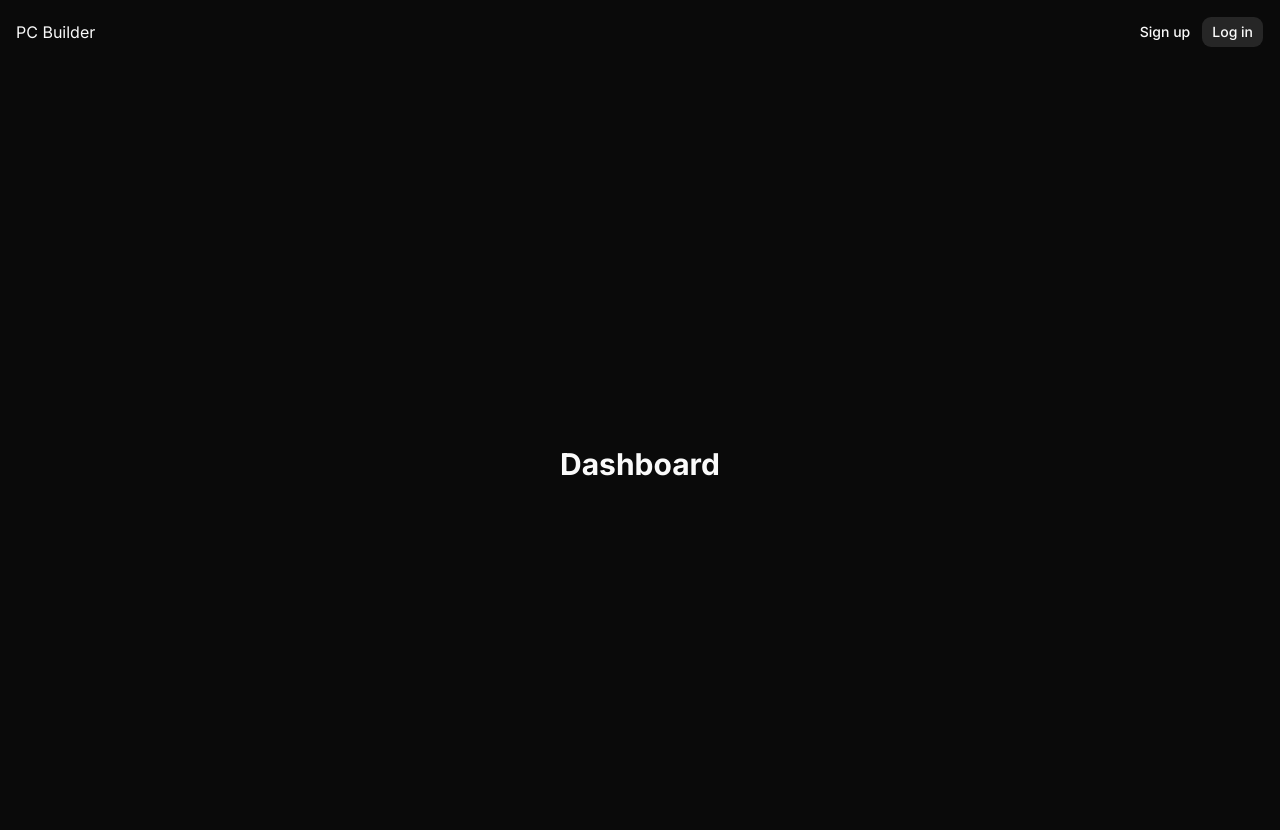
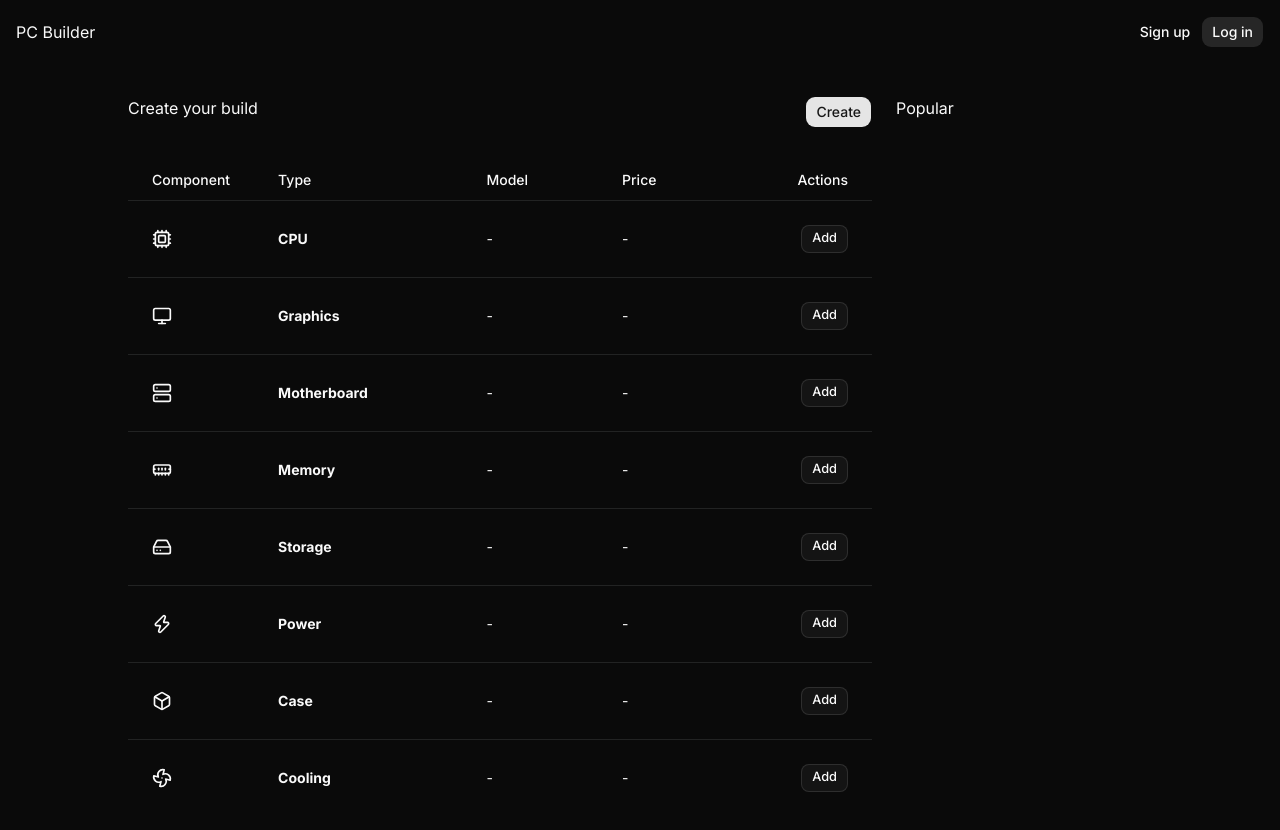
Before and after one commit to meowcannon/nextjs-learning, a Next.js app: page /dashboard in a window 1280 px wide. Shown: the top 830 px of the page. Built offline with nearby package versions, Linux system fonts and the light colour scheme; no server answers.

Commit message:
feat: current build table

```diff
--- /dev/null
+++ b/src/app/dashboard/components/current-build.tsx
@@ -0,0 +1,30 @@
+"use client";
+
+import { Button } from "@/components/ui/button";
+import type { Component } from "@/lib/types";
+import { useCallback, useState } from "react";
+import { TableParts } from "./table";
+
+export function CurrentBuild() {
+  const [selected, setSelected] = useState<Record<string, Component | null>>({});
+  const [dialogOpen, setDialogOpen] = useState(false);
+
+  const onSelected = useCallback(
+    (category: string, component: Component | null) => {
+      setSelected((prev) => ({ ...prev, [category]: component }));
+    },
+    [],
+  );
+
+  return (
+    <>
+      <div className="flex justify-between mb-8">
+        <h1>Create your build</h1>
+        <Button onClick={() => setDialogOpen(true)}>Create</Button>
+      </div>
+      <div className="min-w-0 overflow-x-auto">
+        <TableParts selected={selected} onSelected={onSelected} />
+      </div>
+    </>
+  );
+}
--- /dev/null
+++ b/src/app/dashboard/components/table.tsx
@@ -0,0 +1,76 @@
+"use client";
+
+import type { Component } from "@/lib/types";
+import { useState } from "react";
+import {
+  Table,
+  TableBody,
+  TableCell,
+  TableHead,
+  TableHeader,
+  TableRow,
+} from "@/components/ui/table";
+import { categories, iconMap } from "@/lib/const";
+import { Dialog, DialogTrigger } from "@/components/ui/dialog";
+import { Button } from "@/components/ui/button";
+
+export function TableParts({
+  selected,
+  onSelected,
+}: {
+  selected: Record<string, Component | null>;
+  onSelected: (category: string, component: Component | null) => void;
+}) {
+  const [openCategory, setOpenCategory] = useState<string | null>(null);
+
+  const totalPrice = Object.values(selected).reduce(
+    (sum, c) => sum + (c?.price ?? 0),
+    0,
+  );
+
+  return (
+    <Table>
+      <TableHeader>
+        <TableRow>
+          <TableHead className="w-25">Component</TableHead>
+          <TableHead>Type</TableHead>
+          <TableHead>Model</TableHead>
+          <TableHead>Price</TableHead>
+          <TableHead className="text-right">Actions</TableHead>
+        </TableRow>
+      </TableHeader>
+      <TableBody>
+        {categories.map((category) => {
+          const Icon = iconMap[category.icon];
+          const selectedCategory = selected[category.id];
+          return (
+            <TableRow key={category.id} className="my-2">
+              <TableCell>
+                <div className="flex items-center">
+                  <Icon className="h-5 w-5 mr-1" />
+                </div>
+              </TableCell>
+              <TableCell className="font-bold">{category.name}</TableCell>
+              <TableCell>{selectedCategory?.name ?? "-"}</TableCell>
+              <TableCell>{selectedCategory?.price ?? "-"}</TableCell>
+              <TableCell className="text-right">
+                <Dialog
+                  open={openCategory === category.id}
+                  onOpenChange={(open) =>
+                    setOpenCategory(open ? category.id : null)
+                  }
+                >
+                  <DialogTrigger asChild>
+                    <Button variant="outline" size="sm">
+                      {selectedCategory ? "Edit" : "Add"}
+                    </Button>
+                  </DialogTrigger>
+                </Dialog>
+              </TableCell>
+            </TableRow>
+          );
+        })}
+      </TableBody>
+    </Table>
+  );
+}
--- /dev/null
+++ b/src/app/dashboard/layout.tsx
@@ -0,0 +1,3 @@
+export default function Layout({ children }: LayoutProps<"/dashboard">) {
+  return <div className="container mx-auto max-w-5xl mt-8">{children}</div>;
+}
--- a/src/app/dashboard/page.tsx
+++ b/src/app/dashboard/page.tsx
@@ -1,7 +1,12 @@
+import { CurrentBuild } from "./components/current-build";
+
 export default function Page() {
   return (
-    <main className="min-h-dvh flex flex-col gap-4 items-center justify-center">
-      <h1 className="text-3xl font-bold">Dashboard</h1>
+    <main className="min-h-dvh flex flex-col gap-6 lg:flex-row lg:items-start">
+      <div className="min-w-0 flex-1">
+        <CurrentBuild />
+      </div>
+      <aside className="shrink-0 lg:sticky lg:top-6 lg:w-64">Popular</aside>
     </main>
   );
 }
--- a/src/components/ui/table.tsx
+++ b/src/components/ui/table.tsx
@@ -69,7 +69,7 @@ function TableHead({ className, ...props }: React.ComponentProps<"th">) {
     <th
       data-slot="table-head"
       className={cn(
-        "h-10 px-2 text-left align-middle font-medium whitespace-nowrap text-foreground has-[[role=checkbox]]:pr-0",
+        "h-10 px-6 text-left align-middle font-medium whitespace-nowrap text-foreground has-[[role=checkbox]]:pr-0",
         className
       )}
       {...props}
@@ -82,7 +82,7 @@ function TableCell({ className, ...props }: React.ComponentProps<"td">) {
     <td
       data-slot="table-cell"
       className={cn(
-        "p-2 align-middle whitespace-nowrap has-[[role=checkbox]]:pr-0",
+        "p-6 align-middle whitespace-nowrap has-[[role=checkbox]]:pr-0",
         className
       )}
       {...props}
--- /dev/null
+++ b/src/lib/const.ts
@@ -0,0 +1,33 @@
+import type { Category } from "./types";
+import {
+  Box,
+  Cpu,
+  Fan,
+  HardDrive,
+  MemoryStick,
+  Monitor,
+  Server,
+  Zap,
+} from "lucide-react";
+
+export const categories: Category[] = [
+  { id: "cpu", name: "CPU", icon: "Cpu" },
+  { id: "gpu", name: "Graphics", icon: "Monitor" },
+  { id: "motherboard", name: "Motherboard", icon: "Server" },
+  { id: "ram", name: "Memory", icon: "MemoryStick" },
+  { id: "storage", name: "Storage", icon: "HardDrive" },
+  { id: "psu", name: "Power", icon: "Zap" },
+  { id: "case", name: "Case", icon: "Box" },
+  { id: "cooling", name: "Cooling", icon: "Fan" },
+];
+
+export const iconMap: Record<Category["icon"], React.ElementType> = {
+  Cpu,
+  Monitor,
+  Server,
+  MemoryStick,
+  HardDrive,
+  Zap,
+  Box,
+  Fan,
+};
--- /dev/null
+++ b/src/lib/types.ts
@@ -0,0 +1,33 @@
+import * as prisma from "@/prisma_generated/browser";
+
+export type Component = prisma.Component;
+
+export type ComponentType = prisma.$Enums.ComponentType;
+
+export type Category = {
+  id: string;
+  name: string;
+  icon: string;
+};
+
+export const categoryToDatabaseType: Record<string, ComponentType> = {
+  cpu: "cpu",
+  gpu: "gpu",
+  ram: "ram",
+  storage: "ssd",
+  motherboard: "motherboard",
+  psu: "psu",
+  case: "case",
+  cooling: "cooler",
+};
+
+export const databaseTypeToCategory: Record<ComponentType, string> = {
+  cpu: "cpu",
+  gpu: "gpu",
+  ram: "ram",
+  ssd: "storage",
+  motherboard: "motherboard",
+  psu: "psu",
+  case: "case",
+  cooler: "cooling",
+};
```
